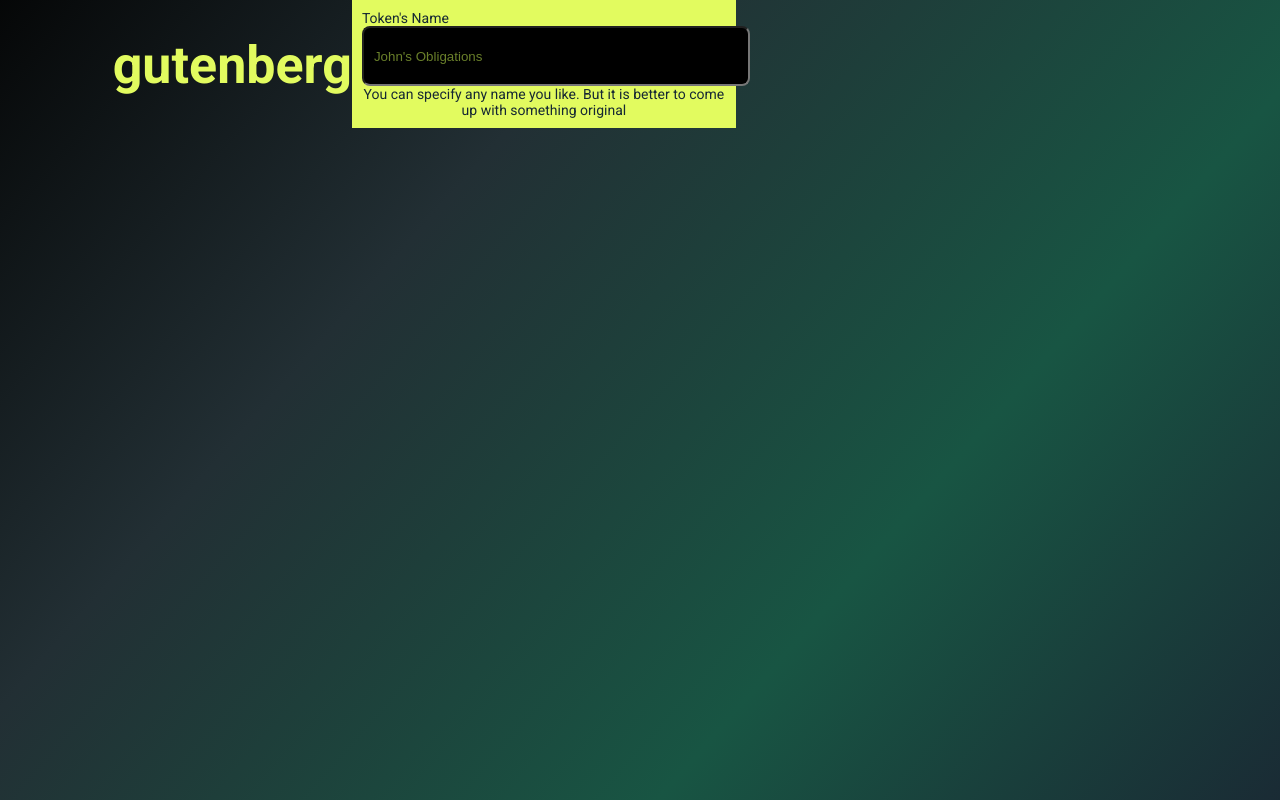
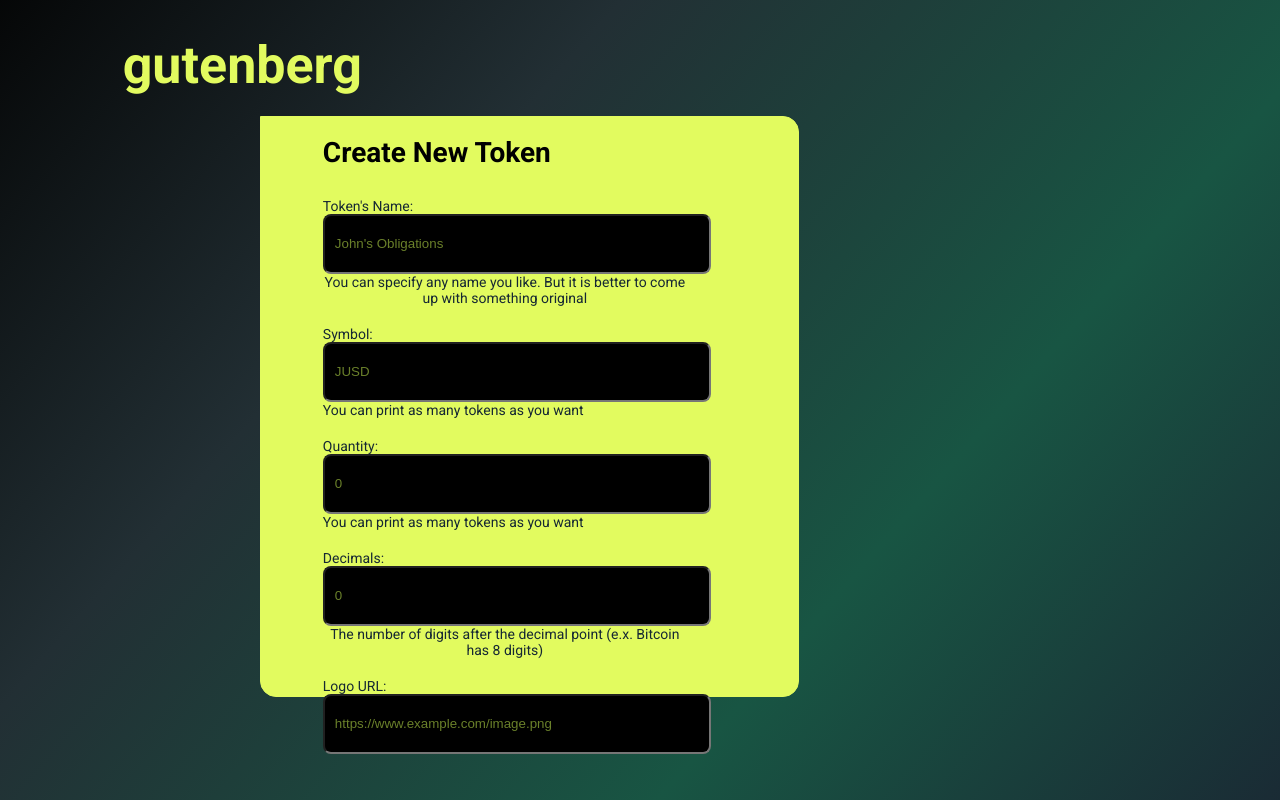
Before and after one commit to diekuche/gutenberg, a React (Create React App) app: page / in a window 1280 px wide. Built offline with nearby package versions, Linux system fonts and the light colour scheme.

Commit message:
add form

```diff
--- /dev/null
+++ b/src/components/Form/Form.tsx
@@ -0,0 +1,47 @@
+import styles from './index.module.css';
+import React, { useState } from 'react';
+import Input from '../Input/Input'
+
+type FormProps = {
+}
+
+export const Form: React.FC<FormProps> = (props: FormProps) => {
+
+    return (
+        <div className={styles.form}>
+            <h1>Create New Token</h1>
+            <Input
+                label={`Token's Name:`}
+                subtitle={`You can specify any name you like. But it is better to come up with something original`}
+                placeholder={`John's Obligations`}
+                type={`text`}
+            />
+            <Input
+                label={`Symbol:`}
+                subtitle={`You can print as many tokens as you want`}
+                placeholder={`JUSD`}
+                type={`text`}
+            />
+            <Input
+                label={`Quantity:`}
+                subtitle={`You can print as many tokens as you want`}
+                placeholder={`0`}
+                type={`text`}
+            />
+            <Input
+                label={`Decimals:`}
+                subtitle={`The number of digits after the decimal point (e.x. Bitcoin has 8 digits)`}
+                placeholder={`0`}
+                type={`text`}
+            />
+            <Input
+                label={`Logo URL:`}
+                subtitle={``}
+                placeholder={`https://www.example.com/image.png`}
+                type={`text`}
+            />
+        </div>
+    );
+    }
+
+export default Form;
--- /dev/null
+++ b/src/components/Form/index.module.css
@@ -0,0 +1,24 @@
+.form {
+    display: flex;
+    flex-direction: column;
+    box-sizing: border-box;
+    width: 42.14vw;
+    padding: 0px 39px 0px 52px;
+
+    position: absolute;
+    left: 20.3vw;
+    right: 37.5vw;
+    top: 14.5vh;
+    bottom: 12.9vh;
+
+    background: #E2FB5F;
+    mix-blend-mode: normal;
+    border: 1px solid #E2FB5F;
+    border-radius: 0px 16px 16px 16px;
+}
+
+h1 {
+    display: flex;
+    justify-content: flex-start;
+    padding-left: 10px;
+}
--- a/src/components/Input/index.module.css
+++ b/src/components/Input/index.module.css
@@ -27,5 +27,4 @@ input::placeholder {
     flex-direction: column;
     justify-content: flex-start;
     color: #162833;
-    background-color: #e2fb5f;
 }
--- a/src/components/MainPage/MainPage.tsx
+++ b/src/components/MainPage/MainPage.tsx
@@ -1,5 +1,6 @@
 import React from 'react';
 import styles from './index.module.css';
+import Form from '../Form/Form'
 import Header from '../../Header/Header'
 import Input from '../Input/Input'
 
@@ -12,13 +13,8 @@ export const MainPage = (props: MainProps) => {
 
     return (
         <div className={styles.mainpage}>
+            <Form></Form>
             <Header/>
-            <Input
-                label={`Token's Name`}
-                subtitle={`You can specify any name you like. But it is better to come up with something original`}
-                placeholder={`John's Obligations`}
-                type={`text`}
-            />
         </div>
     );
     }
```
